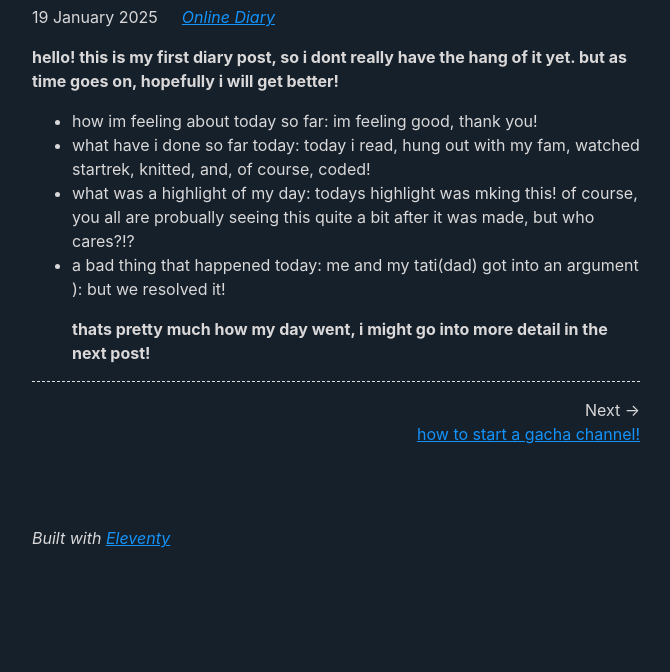
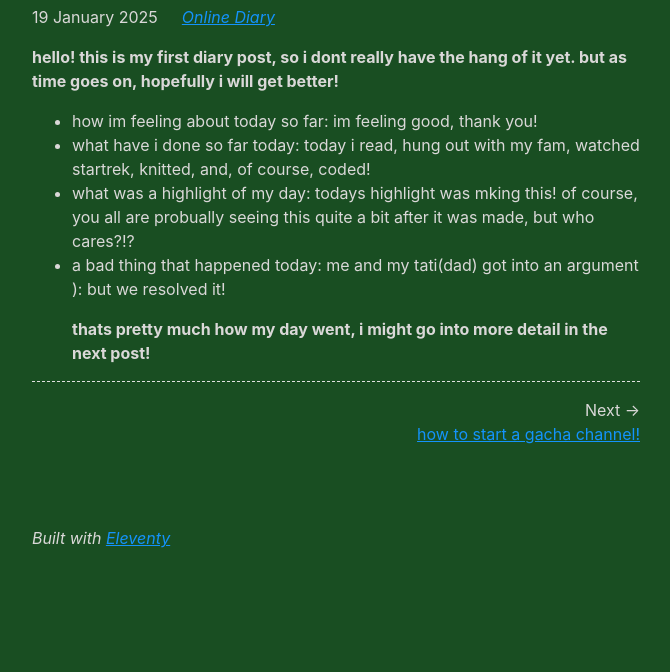
Before and after one commit to leonoratrius/golden_songbird.blog, an Eleventy site: page content/blog/firstdiary.md in a window 1280 px wide. Shown: the part 128-800 px from the top of the page, without its empty margins (304-974 px from the left). Built offline with nearby package versions, Linux system fonts and the dark colour scheme; Eleventy itself is replaced by a stand-in of ours; files that its build step writes are made by us from their sources; what @zachleat/heading-anchors, zod-validation-error would draw is missing.

Commit message:
site backround update

```diff
--- a/public/css/index.css
+++ b/public/css/index.css
@@ -10,7 +10,7 @@
 	--color-gray-50: #C0C0C0;
 	--color-gray-90: #333;
 
-	--background-color: #fff;
+	--background-color: #6ebd82;
 
 	--text-color: var(--color-gray-90);
 	--text-color-link: #082840;
@@ -31,7 +31,7 @@
 		--text-color-link-active: #6969f7;
 		--text-color-link-visited: #a6a6f8;
 
-		--background-color: #15202b;
+		--background-color: #194e22;
 	}
 }
 
```
